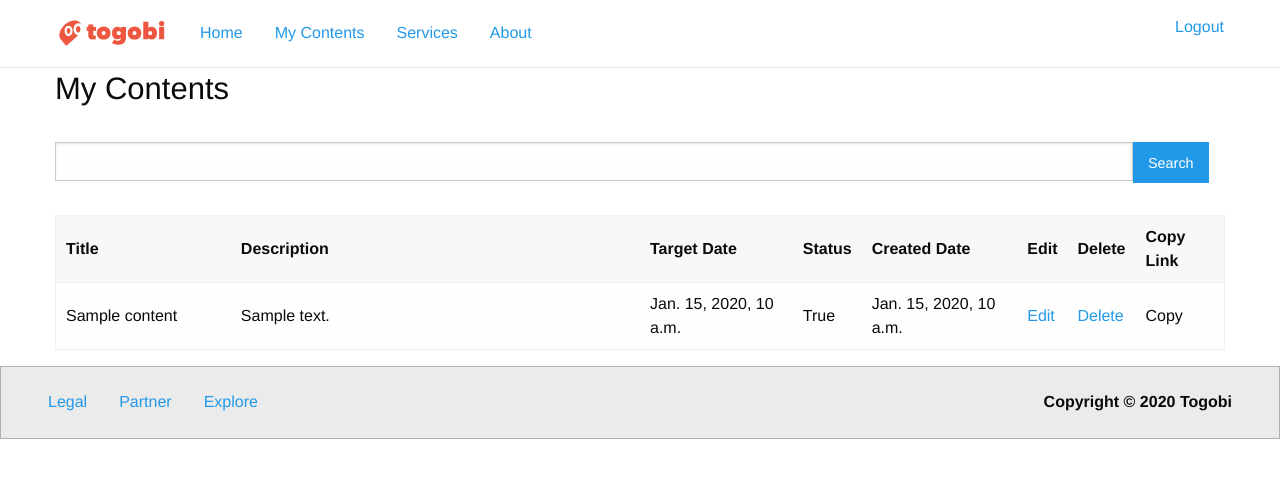
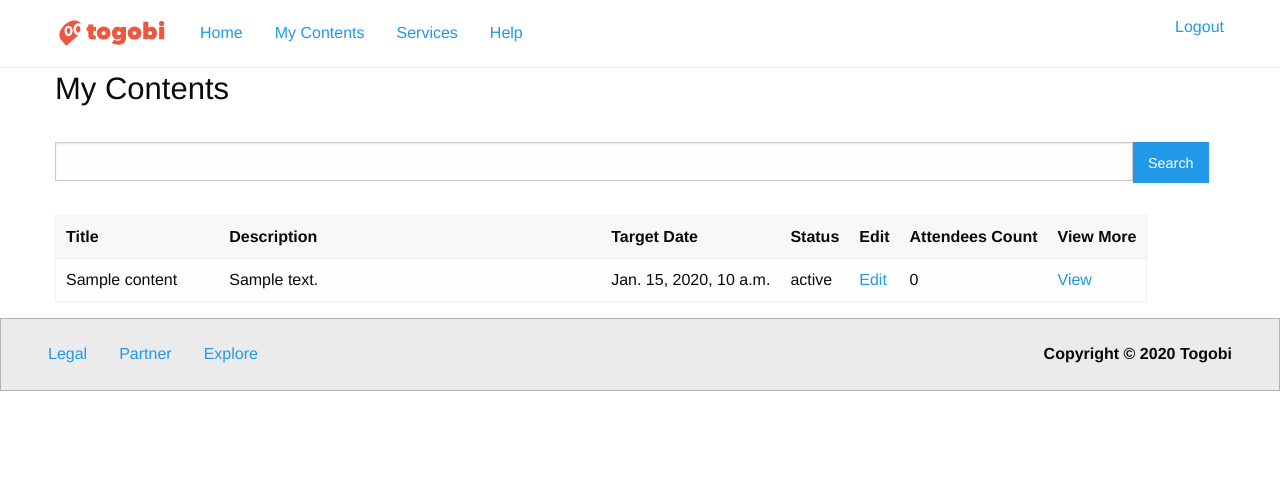
Before and after one commit to yowgerald/web-togobi, a Django app: page /manage/contents in a window 1280 px wide. Shown: the top 478 px of the page. Run offline with Django 3.2, Linux system fonts and the light colour scheme; a user stored in the database is signed in; tables that the repository leaves empty hold one stand-in row (values such as "Sample post").

Commit message:
details, delete small adjustments

```diff
--- a/templates/base.html
+++ b/templates/base.html
@@ -21,7 +21,7 @@
                 <li><a href="{% url 'home' %}">Home</a></li>
                 <li><a href="{% url 'own_contents' %}">My Contents</a></li>
                 <li><a href="#">Services</a></li>
-                <li><a href="#">About</a></li>
+                <li><a href="#">Help</a></li>
               </ul>
             </div>
     	    <div class="top-bar-right">
--- a/templates/togobi/manage/own_content_delete.html
+++ b/templates/togobi/manage/own_content_delete.html
@@ -1,5 +1,5 @@
 {% extends 'base.html' %}
-{% block title %}Add content{% endblock %}
+{% block title %}Delete content{% endblock %}
 {% block content %}
     <h3>Delete content</h3>
     Coming Soon
--- /dev/null
+++ b/templates/togobi/manage/own_content_details.html
@@ -0,0 +1,5 @@
+{% extends 'base.html' %}
+{% block title %}Content Details{% endblock %}
+{% block content %}
+Coming Soon
+{% endblock %}
--- a/templates/togobi/manage/own_contents.html
+++ b/templates/togobi/manage/own_contents.html
@@ -14,10 +14,9 @@
           <th width="35%">Description</th>
           <th>Target Date</th>
           <th>Status</th>
-          <th>Created Date</th>
           <th>Edit</th>
-          <th>Delete</th>
-          <th>Copy Link</th>
+          <th>Attendees Count</th>
+          <th>View More</th>
         </tr>
       </thead>
       <tbody>
@@ -26,11 +25,18 @@
             <td> {{ content.title }} </td>
             <td> {{ content.description }} </td>
             <td> {{ content.target_date }} </td>
-            <td> {{ content.is_active }} </td>
-            <td> {{ content.created_at }} </td>
+            {% if content.is_active %}
+            <td> active </td>
+            {% else %}
+            <td> stopped </td>
+            {% endif %}
             <td> <a href="{% url 'own_content_edit' content.id %}">Edit</a> </td>
-            <td> <a href="{% url 'own_content_delete' content.id %}">Delete</a> </td>
-            <td> Copy </td>
+            {% if content.total_attendees is not None %}
+              <td>{{ content.total_attendees }}</td>
+            {% else %}
+              <td>0</td>
+            {% endif %}
+            <td><a href="{% url 'own_content_details' content.id %}">View</a></td>
         </tr>
         {% endfor %}
       </tbody>
--- a/togobi/forms.py
+++ b/togobi/forms.py
@@ -22,7 +22,7 @@ class ContentForm(ModelForm):
             'target_date': DateInput(),
         }
         labels = {
-            "is_active": "status"
+            "is_active": "Active"
         }
     def __init__(self, *args, **kwargs):
         edit_check = kwargs.pop('edit_check', False)
--- a/togobi/urls.py
+++ b/togobi/urls.py
@@ -6,10 +6,11 @@ from . import views
 urlpatterns = [
     path('', views.content_list, name='home'),
     path('content/add', views.content_add, name='content_add'),
-    path('content/<int:id>/detail', views.content_details, name='content_details'),
+    path('content/<int:id>/details', views.content_details, name='content_details'),
     path('content/<int:id>/join', views.content_join, name='content_join'),
     path('content/bookmark', views.content_bookmark, name='content_bookmark'),
     path('manage/contents', views.own_contents, name='own_contents'),
     path('manage/content/<int:id>/edit', views.own_content_edit, name='own_content_edit'),
+    path('manage/content/<int:id>/details', views.own_content_details, name='own_content_details'),
     path('manage/content/<int:id>/delete', views.own_content_delete, name='own_content_delete')
 ]
--- a/togobi/views.py
+++ b/togobi/views.py
@@ -173,3 +173,10 @@ def own_content_delete(request, id):
     return render(request, 'manage/own_content_delete.html', {
         'content': content
     })
+
+@login_required
+def own_content_details(request, id):
+    content = get_object_or_404(Content, id=id)
+    return render(request, 'manage/own_content_details.html', {
+        'content': content
+    })
```
